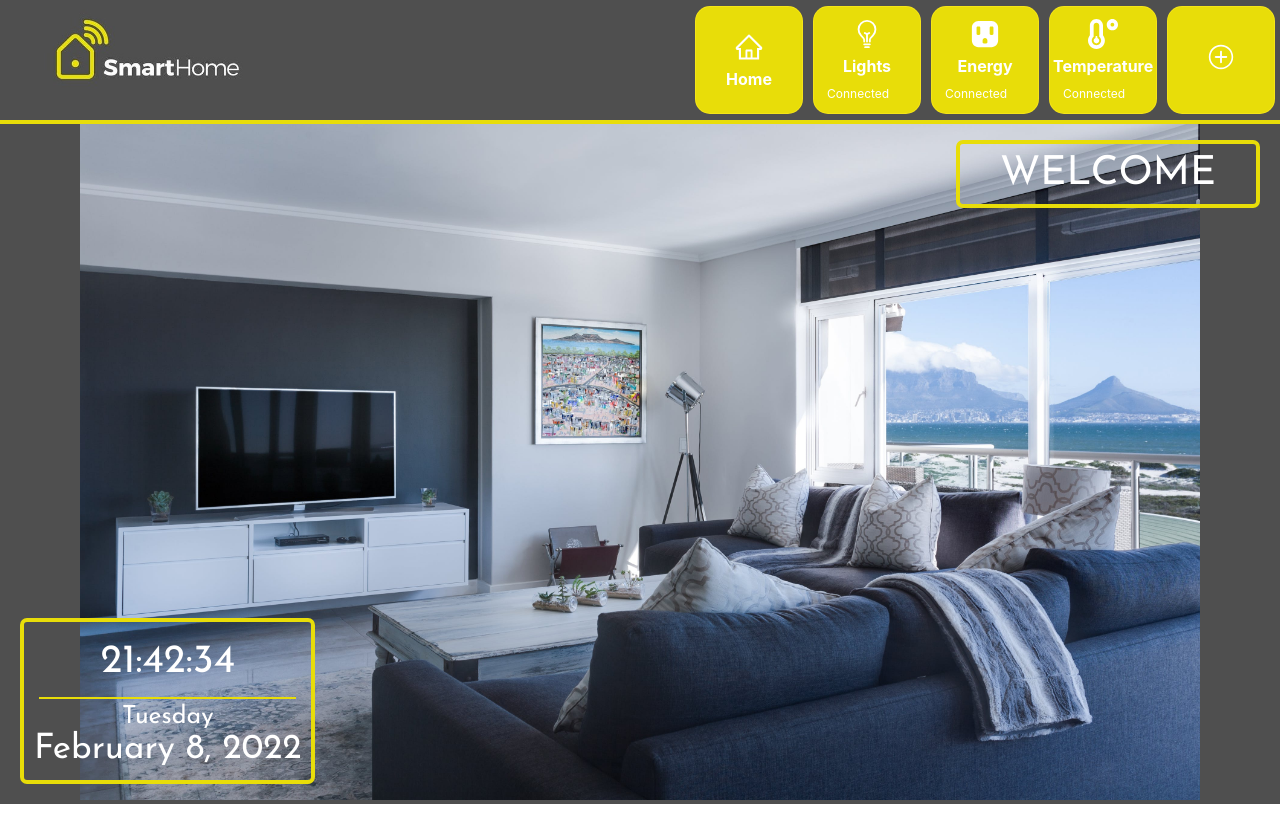
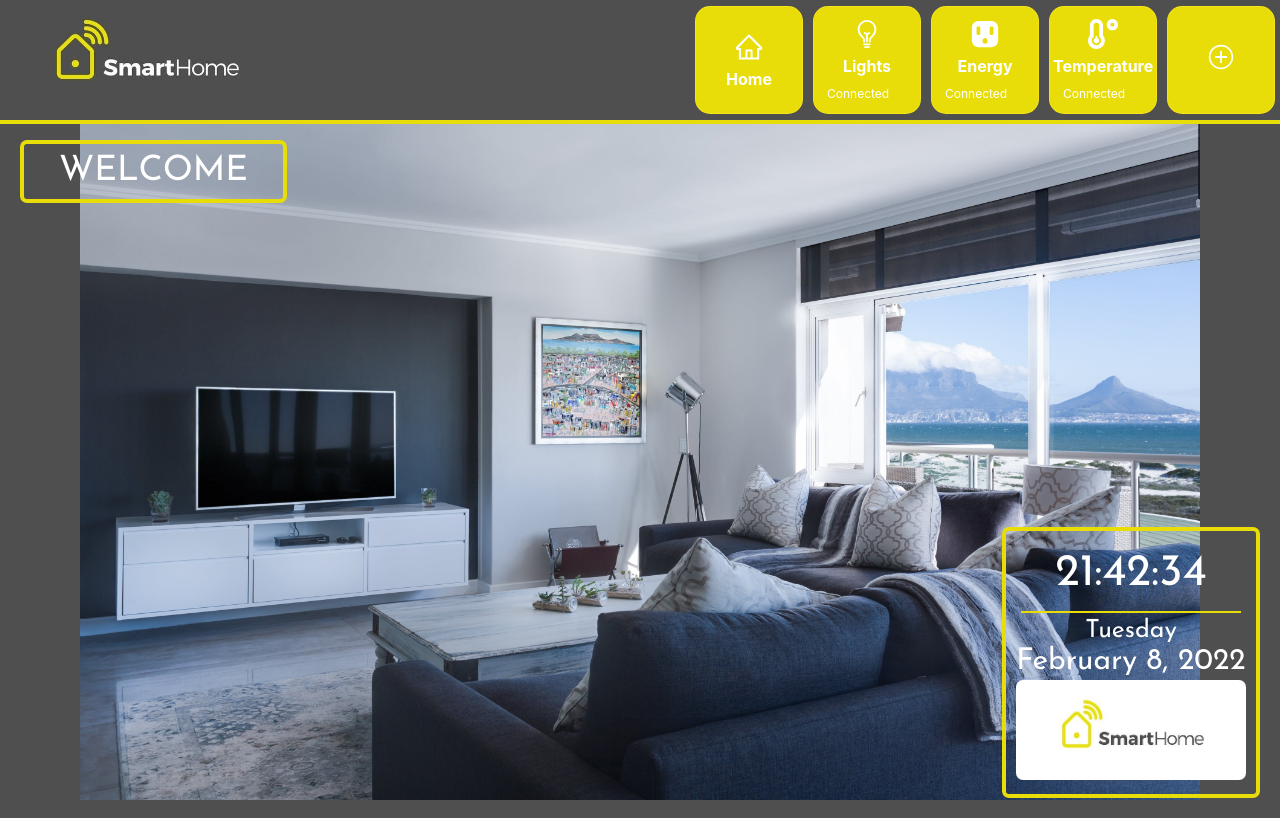
Before and after one commit to RamanSlinka/smart_home, a React (Create React App) app: page / in a window 1280 px wide. Built offline with nearby package versions, Linux system fonts and the light colour scheme.

Commit message:
some style changes  in components

```diff
--- a/src/components/date/DateAndClock.module.scss
+++ b/src/components/date/DateAndClock.module.scss
@@ -1,4 +1,5 @@
 .dateContainer {
+  font-family: 'Josefin Sans', sans-serif;
   display: flex;
   flex-direction: column;
 
@@ -8,11 +9,11 @@
 
   position: absolute;
   bottom: 20px;
-  left: 20px;
+  right: 20px;
 
   .clock {
     justify-content: center;
-    font-size: 40px;
+    font-size: 45px;
     color: white;
     margin: 10px auto;
   }
@@ -30,7 +31,12 @@
 
   .date {
     color: white;
-    font-size: 35px;
+    font-size: 30px;
     margin: 3px auto;
   }
+  .whiteLogo{
+    height: 100px;
+    width: 230px;
+    border-radius: 7px;
+  }
 }
--- a/src/components/date/DateAndClock.tsx
+++ b/src/components/date/DateAndClock.tsx
@@ -1,5 +1,6 @@
 import React, {useEffect, useState} from 'react';
 import style from "./DateAndClock.module.scss";
+import whiteLogo from '../../assets/images/smartHome_white.jpeg'
 
 const DateAndClock = () => {
 
@@ -34,6 +35,10 @@ const DateAndClock = () => {
 
                 </p>
             </div>
+            <div>
+                <img className={style.whiteLogo}
+                    src={whiteLogo} alt="whiteLogo"/>
+            </div>
         </div>
     );
 };
--- a/src/components/navbar/Navbar.module.scss
+++ b/src/components/navbar/Navbar.module.scss
@@ -5,14 +5,16 @@
   display: flex;
   flex-direction: row;
   justify-content: space-between;
-.logo{
-  height: 100%;
-}
+
+  .logo {
+    height: 100%;
+  }
 
   .iconNameWrapper {
     display: flex;
     flex-direction: row;
     align-items: center;
+
     .iconWrapper {
       display: flex;
       flex-direction: column;
@@ -34,12 +36,14 @@
         color: white;
         font-weight: bold;
       }
-      .statusWrapper{
+
+      .statusWrapper {
         display: flex;
         flex-direction: row;
         justify-content: space-between;
         margin: 10px 10px 0;
-        .status{
+
+        .status {
           font-size: 12px;
           color: white;
         }
@@ -47,4 +51,13 @@
 
     }
   }
+
+  .bottomLayer {
+    background: #e8dd09;
+    width: 100vmax;
+    height: 4px;
+    position: absolute;
+    left: 0;
+    top: 120px;
+  }
 }
--- a/src/components/navbar/Navbar.tsx
+++ b/src/components/navbar/Navbar.tsx
@@ -64,6 +64,7 @@ const Navbar = () => {
                     status={null}
                 />
             </div>
+            <span className={style.bottomLayer}></span>
         </div>
     );
 };
--- a/src/pages/home/Home.module.scss
+++ b/src/pages/home/Home.module.scss
@@ -1,6 +1,7 @@
 .homeContainer {
   position: relative;
   width: 100%;
+  height: 87.2vh;
   background: #4f4f4f;
   font-family: 'Josefin Sans', sans-serif;
  // font-family: 'Source Code Pro', monospace;
@@ -24,15 +25,14 @@
     position: absolute;
     margin: 0 auto;
     top: 20px;
-    right: 20px;
+    left: 20px;
 
     color: #ffffff;
-    font-size: 40px;
-   // font-weight: bold;
+    font-size: 35px;
 
     border: #e8dd09 4px solid;
     border-radius: 7px;
-    padding: 10px 40px ;
+    padding: 10px 35px ;
   }
 
 
--- a/src/pages/smartBulb/SmartBulb.module.scss
+++ b/src/pages/smartBulb/SmartBulb.module.scss
@@ -3,8 +3,9 @@
   display: flex;
   flex-direction: row;
 
-  height: 65vh;
+  height: 82.9vh;
   max-width: 100%;
+  padding: 20px;
 
   .infoWrapper{
     margin: 5px;
@@ -27,9 +28,12 @@
     border: #e8dd09 4px solid;
     border-radius: 7px;
     height: 100px;
+    width: 10%;
 
     .slideContainer {
       width: 100%;
+      display: flex;
+      flex-direction: column;
     }
 
     .slider {
--- a/src/pages/smartBulb/SmartBulb.tsx
+++ b/src/pages/smartBulb/SmartBulb.tsx
@@ -67,7 +67,7 @@ const SmartBulb = () => {
                 />
 
 
-            {/*<DateAndClock/>*/}
+            <DateAndClock/>
 
         </div>
     );
--- a/src/pages/smartOutlet/SmartOutlet.module.scss
+++ b/src/pages/smartOutlet/SmartOutlet.module.scss
@@ -3,11 +3,13 @@
   display: flex;
   flex-direction: row;
 
-  height: 65vh;
+  height: 82.9vh;
   max-width: 100%;
+  padding: 20px;
 
   .smartOutletImage {
     width: 200px;
+    border-radius: 7px;
   }
 }
 
--- a/src/pages/smartOutlet/SmartOutlet.tsx
+++ b/src/pages/smartOutlet/SmartOutlet.tsx
@@ -2,6 +2,7 @@ import React, {useState} from 'react';
 import style from './SmartOutlet.module.scss'
 import Switch from "../../components/switch/Switch";
 import smartOutlet from '../../assets/images/outlet.jpeg'
+import DateAndClock from "../../components/date/DateAndClock";
 
 const SmartOutlet = () => {
     const [valueSwitch, setValueSwitch] = useState(false);
@@ -38,7 +39,7 @@ const SmartOutlet = () => {
                      src={smartOutlet} alt="smart outlet"/>
             </div>
 
-            {/*<DateAndClock/>*/}
+            <DateAndClock/>
         </div>
     );
 };
--- a/src/pages/smartTemperatureSensor/SmartTemperatureSensor.module.scss
+++ b/src/pages/smartTemperatureSensor/SmartTemperatureSensor.module.scss
@@ -3,11 +3,13 @@
   display: flex;
   flex-direction: row;
 
-  height: 65vh;
+  height: 82.9vh;
   max-width: 100%;
+  padding: 20px;
 
   .smartOutletImage {
     width: 400px;
+    border-radius: 7px;
   }
 }
 
--- a/src/pages/smartTemperatureSensor/SmartTemperatureSensor.tsx
+++ b/src/pages/smartTemperatureSensor/SmartTemperatureSensor.tsx
@@ -1,6 +1,7 @@
 import React from 'react';
 import style from './SmartTemperatureSensor.module.scss';
 import temperature from '../../assets/images/temperatura.jpeg';
+import DateAndClock from "../../components/date/DateAndClock";
 
 const SmartTemperatureSensor = () => {
 
@@ -25,7 +26,7 @@ const SmartTemperatureSensor = () => {
             <div className={style.blockWrapper}>
                 <h3 className={style.styleTitle}>Temperature</h3>
                 {/*{temperature}*/}
-                <p className={style.styleTitle}>22 &deg;C</p>
+                <p className={style.styleTitle}>19 &deg;C</p>
             </div>
 
             <div className={style.blockWrapper}
@@ -34,7 +35,7 @@ const SmartTemperatureSensor = () => {
                      src={temperature} alt="smart outlet"/>
             </div>
 
-            {/*<DateAndClock/>*/}
+            <DateAndClock/>
         </div>
     );
 };
```
Also changed, not shown: src/assets/images/smartHome_white.jpeg (added).
